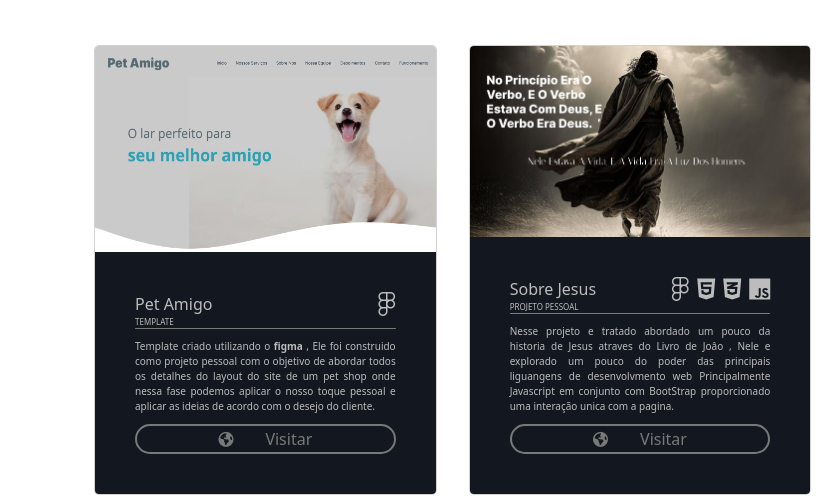
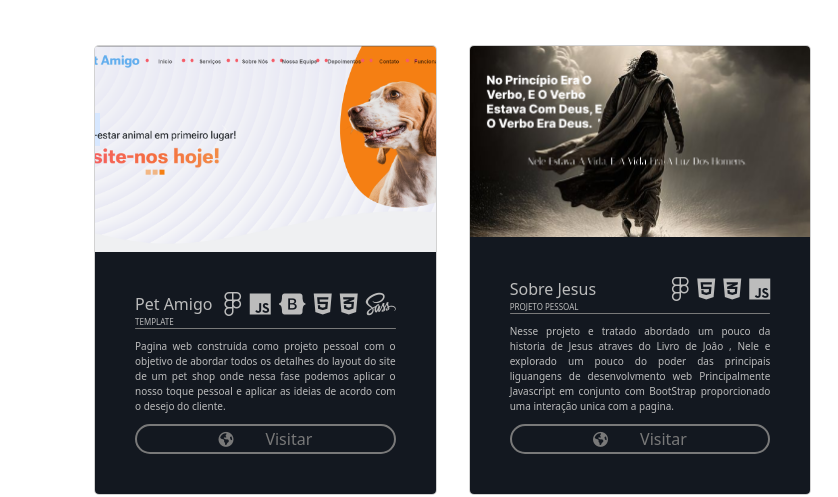
Before and after one commit to wenglesUx/portifolio, a plain HTML site: page index.html in a window 1280 px wide. Shown: the part 3561-4058 px from the top of the page, 0-838 px from the left. Drawn offline with nearby package versions, Linux system fonts and the light colour scheme; a web font is replaced by a local one.

Commit message:
code update
adição de links do portifolio

```diff
--- a/index.html
+++ b/index.html
@@ -615,7 +615,7 @@
                         <div class="card">
 
                             <div id="frame-services">
-                                <img src="/assets/images/Slice 4.png" alt="">
+                                <img src="/assets/images/Captura de tela 2024-02-18 213341.png" alt="" style="object-fit: cover;">
                             </div>
                             <div class="card_tag">
                                 <div id="header-tag" class="d-flex justify-content-between">
@@ -625,17 +625,19 @@
                                     </div>
                                     <div id="tools-tag" class="gap-2 d-flex">
                                         <i class="fa-brands fa-figma"></i>
-                                        <!-- <i class="fa-brands fa-html5"></i>
+                                        <i class="fa-brands fa-js"></i>
+                                        <i class="fa-brands fa-bootstrap"></i>
+                                        <i class="fa-brands fa-html5"></i>
                                         <i class="fa-brands fa-css3-alt"></i>
-                                        <i class="fa-brands fa-js"></i>
-                                        <i class="fa-brands fa-bootstrap"></i> -->
+                                       <i class="fa-brands fa-sass"></i>
+
                                     </div>
                                 </div>
                                 <hr>
                                 <div id="tag-desc">
-                                    Template criado utilizando o <strong>figma </strong>, Ele foi construido como projeto pessoal com o objetivo de abordar todos os detalhes do layout do site de um pet shop onde nessa fase podemos aplicar o nosso toque pessoal e aplicar as ideias de acordo com o desejo do cliente.
+                                    Pagina web  construida como projeto pessoal com o objetivo de abordar todos os detalhes do layout do site de um pet shop onde nessa fase podemos aplicar o nosso toque pessoal e aplicar as ideias de acordo com o desejo do cliente.
                                 </div>
-                                <button> <a class="text-decoration-none" href="https://65d088cbbb272e884d2f8296--imaginative-gumdrop-5f23f5.netlify.app/" target="_blank" rel="noopener noreferrer"> <i class="fa-solid fa-earth-americas"></i>Visitar</i>
+                                <button> <a class="text-decoration-none" href="https://hipetamigo.netlify.app/" target="_blank" rel="noopener noreferrer"> <i class="fa-solid fa-earth-americas"></i>Visitar</i>
 
                                 </a> </button>
                             </div>
```
Also changed, not shown: assets/images/Captura de tela 2024-02-18 213341.png (added).
